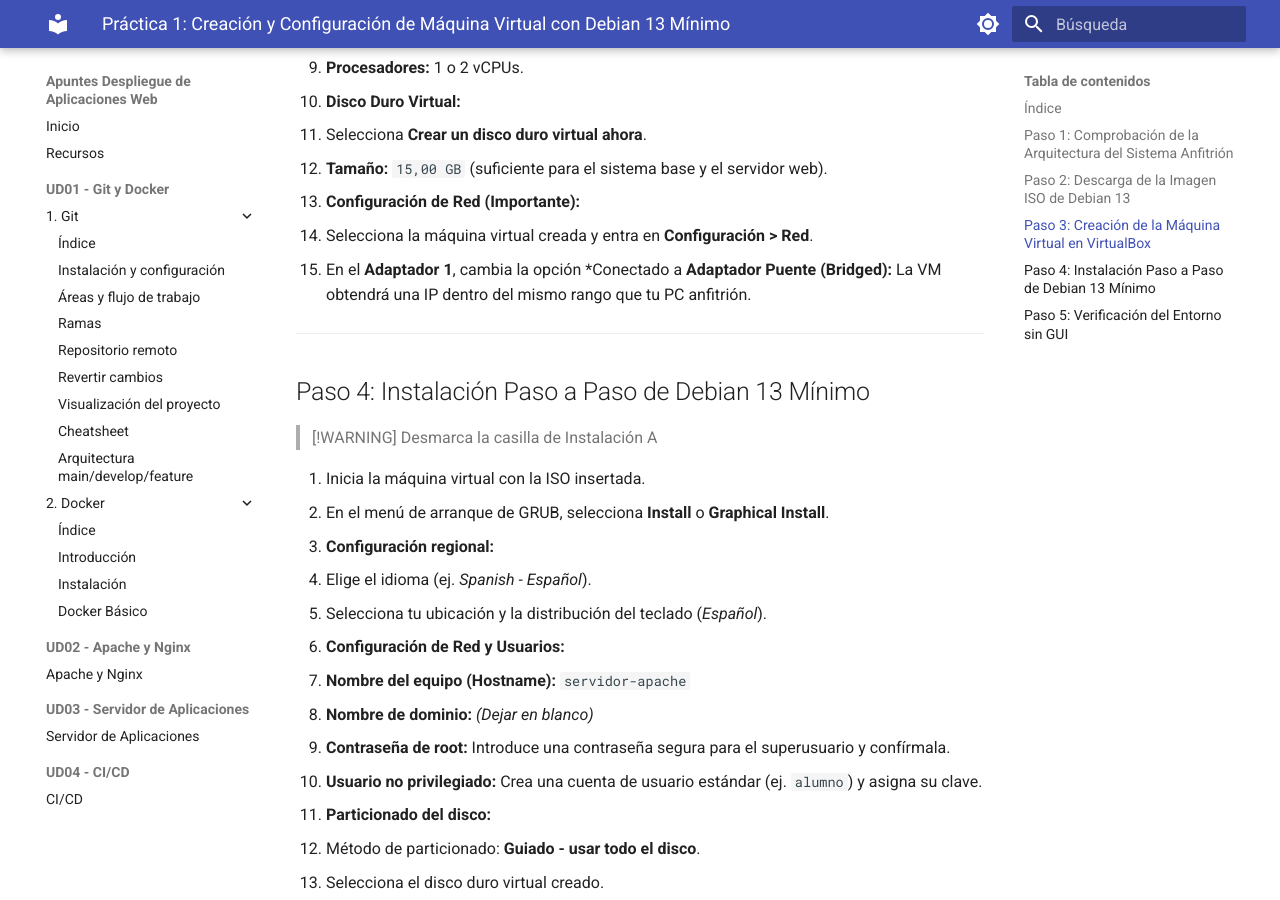
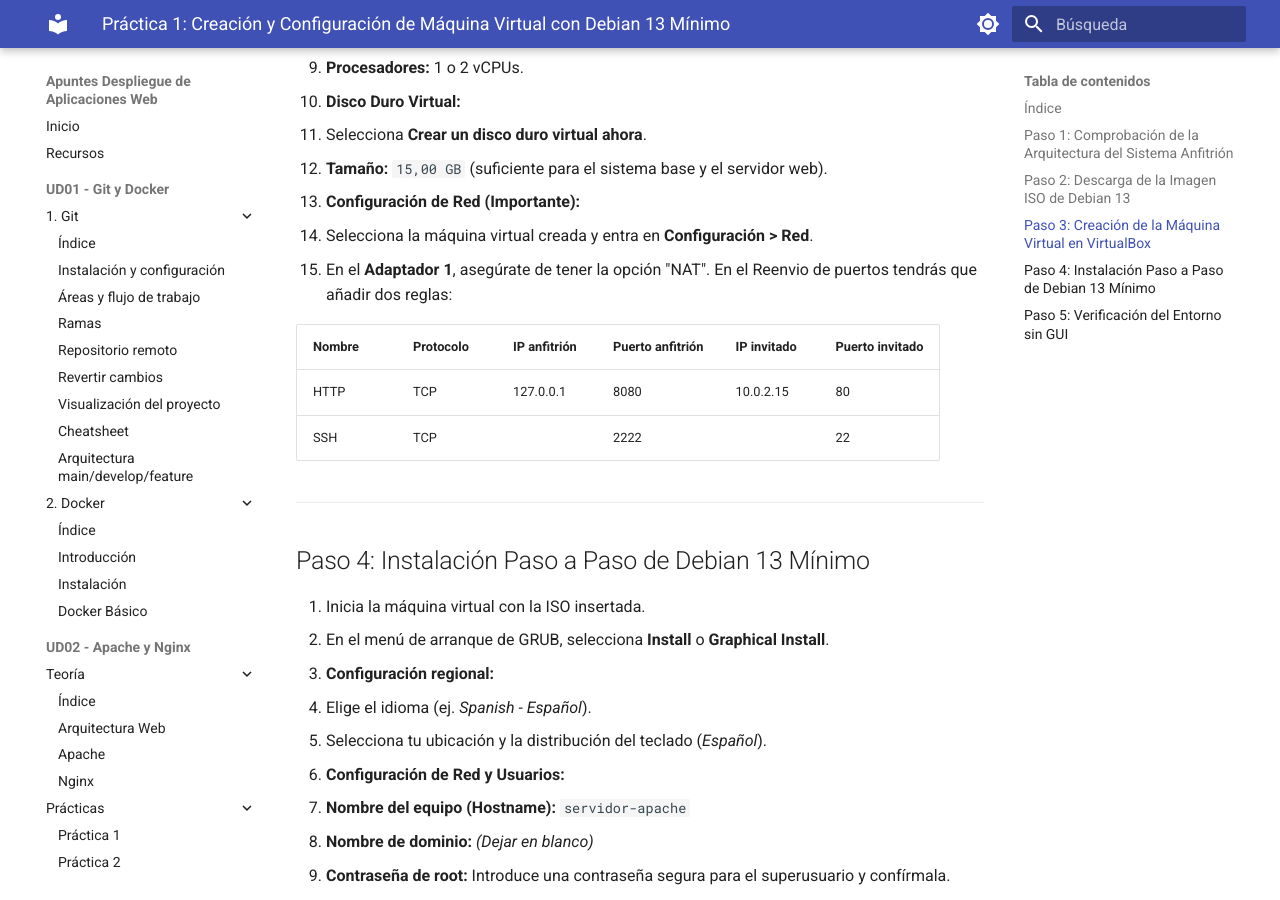
Before and after one commit to ELGRAO-Despliegue2026/Apuntes-Despliegue-de-Aplicaciones-Web, an MkDocs documentation site: the page built from docs/UD02 - Apache y Nginx/Práctica 1.md, in a window 1280 px wide and 900 px high, scrolled down 1626 px. Built offline with MkDocs 1.6.1 and Material for MkDocs 9.7.7, drawn with Linux system fonts in a browser that asks for light colours; some of the changed text lies outside the part shown.

Commit message:
content: Añadidas prácticas apache y teoría

````diff
--- a/docs/UD02 - Apache y Nginx/Práctica 1.md
+++ b/docs/UD02 - Apache y Nginx/Práctica 1.md
@@ -55,14 +55,18 @@ uname -m
    * **Tamaño:** `15,00 GB` (suficiente para el sistema base y el servidor web).
 5. **Configuración de Red (Importante):**
    * Selecciona la máquina virtual creada y entra en **Configuración > Red**.
-   * En el **Adaptador 1**, cambia la opción *Conectado a **Adaptador Puente (Bridged):** La VM obtendrá una IP dentro del mismo rango que tu PC anfitrión.
+   * En el **Adaptador 1**, asegúrate de tener la opción "NAT".
+   En el Reenvio de puertos tendrás que añadir dos reglas:
+
+| **Nombre** | **Protocolo** | **IP anfitrión** | **Puerto anfitrión** | **IP invitado** | **Puerto invitado** |
+| --- | --- | --- | --- | --- | --- |
+| HTTP | TCP | 127.0.0.1 | 8080 | 10.0.2.15 | 80 |
+| SSH | TCP | | 2222 |  | 22 |
+
 
 ---
 
 ## Paso 4: Instalación Paso a Paso de Debian 13 Mínimo
-
->[!WARNING]
->Desmarca la casilla de Instalación A
 
 1. Inicia la máquina virtual con la ISO insertada.
 2. En el menú de arranque de GRUB, selecciona **Install** o **Graphical Install**.
@@ -113,5 +117,3 @@ Una vez reiniciada la máquina virtual, debes comprobar que el sistema ha arranc
    ```bash
    ip a
    ```
-
-¡La máquina virtual con Debian 13 Mínimo está lista para la instalación de Apache!
--- a/mkdocs.yml
+++ b/mkdocs.yml
@@ -71,7 +71,15 @@ nav:
           - Docker Básico: UD01 - Git y Docker/2. Docker/4. Docker Básico.md
 
   - UD02 - Apache y Nginx:
-      - Apache y Nginx: UD02 - Apache y Nginx/unidad-2-apache-nginx.md
+      - Teoría:
+        - Índice: UD02 - Apache y Nginx/Índice.md
+        - Arquitectura Web: UD02 - Apache y Nginx/Arquitectura Web.md
+        - Apache: UD02 - Apache y Nginx/Apache.md
+        - Nginx: UD02 - Apache y Nginx/Nginx.md
+      - Prácticas:
+        - Práctica 1: UD02 - Apache y Nginx/Prácticas/Práctica 1.md
+        - Práctica 2: UD02 - Apache y Nginx/Prácticas/Práctica 2.md
+        - Práctica 3: UD02 - Apache y Nginx/Prácticas/Práctica 3.md
 
   - UD03 - Servidor de Aplicaciones:
       - Servidor de Aplicaciones: UD03 - Servidor de Aplicaciones/unidad-3-servidor-aplicaciones.md
````
Also changed, not shown: docs/UD02 - Apache y Nginx/1. Índice.md (added, +26 -0 lines), docs/UD02 - Apache y Nginx/2. Arquitectura Web.md (added, +22 -0 lines), docs/UD02 - Apache y Nginx/Práctica 2.md (added, +104 -0 lines), docs/UD02 - Apache y Nginx/3. Apache.md (renamed from docs/UD02 - Apache y Nginx/1. Apache.md).
